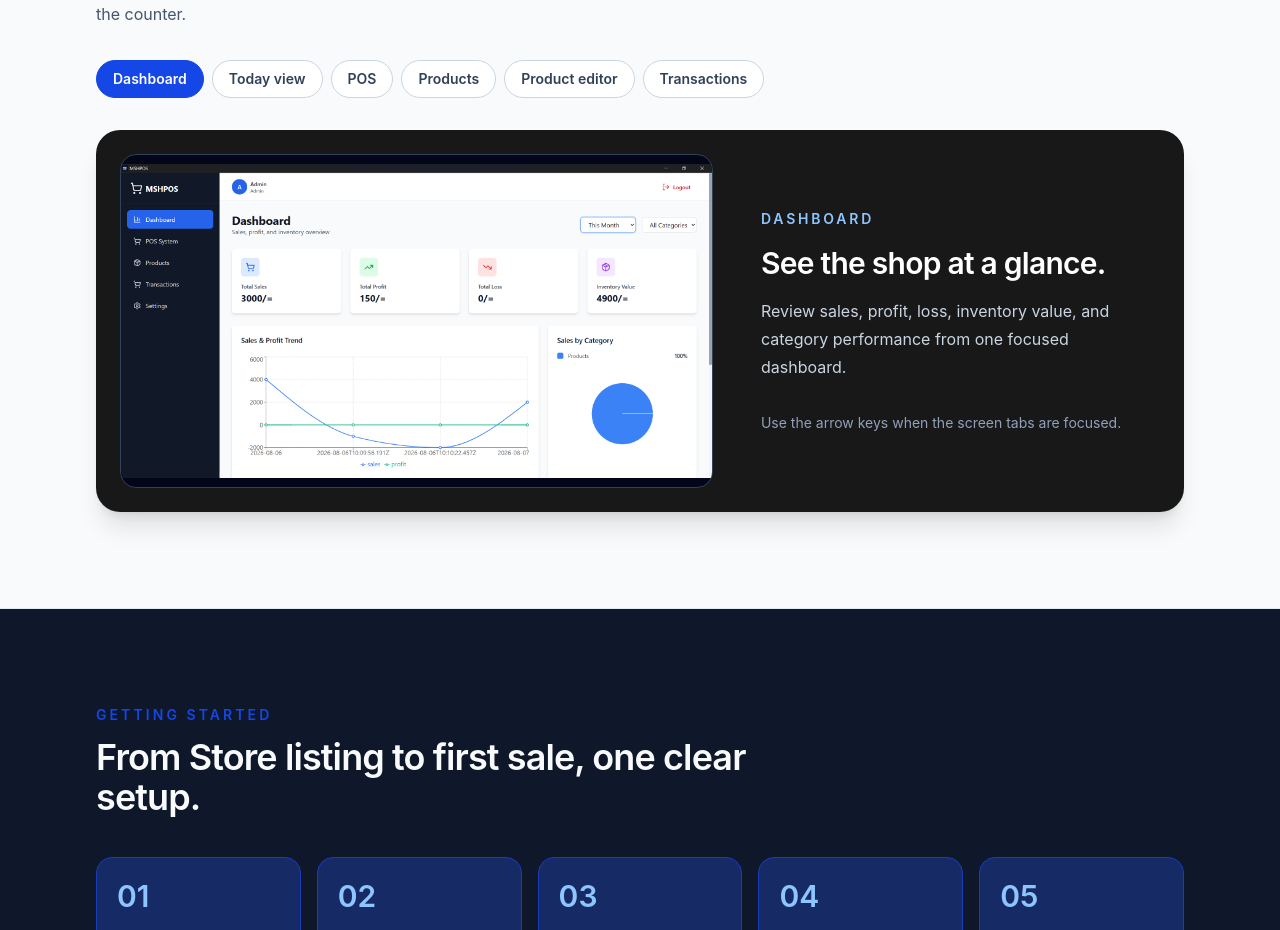
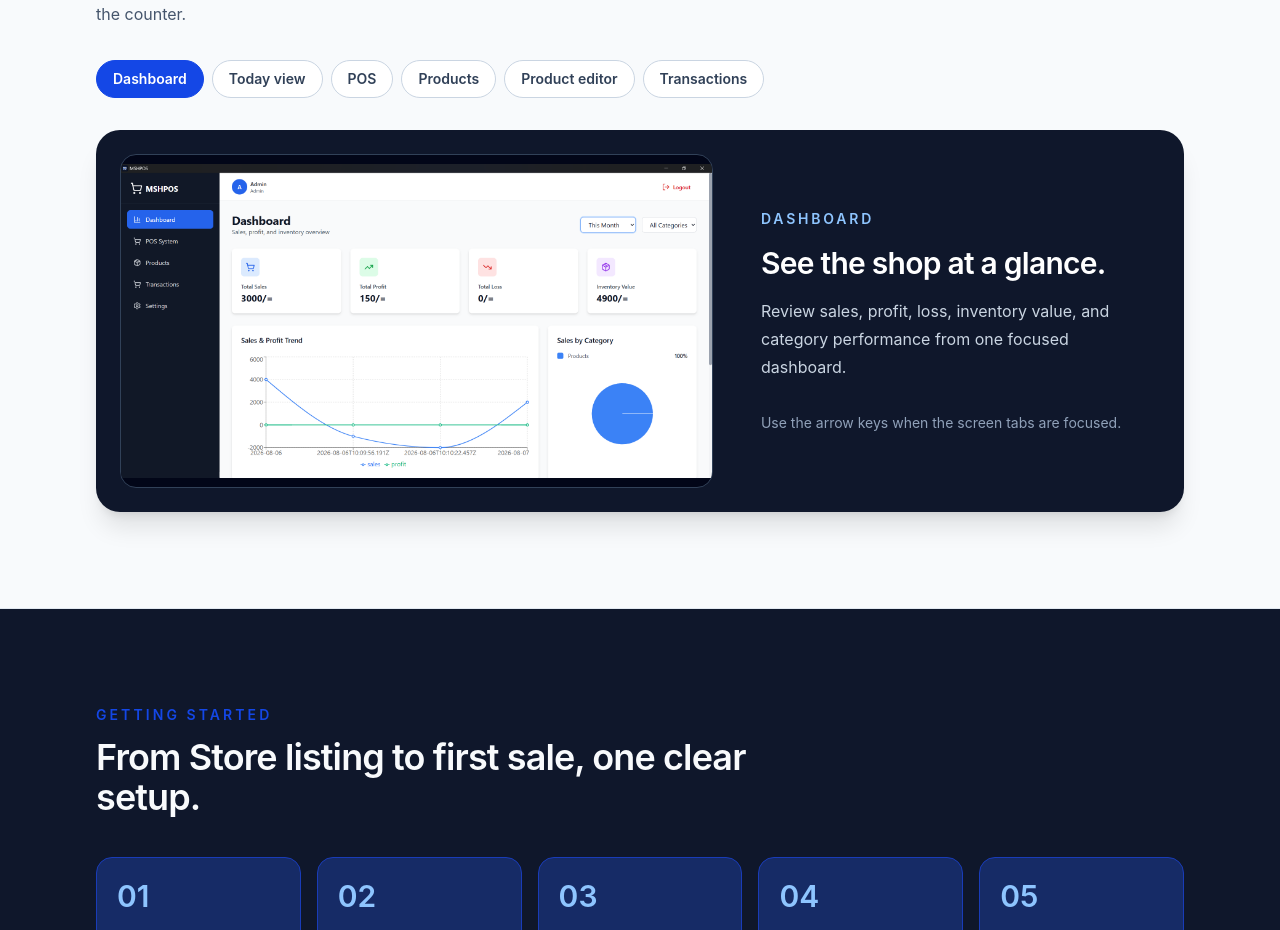
Before and after one commit to MohamedShafraz/SS, a Next.js app: page / in a window 1280 px wide. Shown: the part 3480-4410 px from the top of the page. Built offline with nearby package versions, Linux system fonts and the light colour scheme; no server answers.

Commit message:
fix(website): update ProductTour component background color for improved visibility

```diff
--- a/src/components/product-tour.tsx
+++ b/src/components/product-tour.tsx
@@ -115,7 +115,7 @@ export function ProductTour() {
           ))}
         </div>
 
-        <div className="mt-6 grid gap-8 overflow-hidden rounded-3xl bg-black/90 p-4 text-white shadow-xl lg:grid-cols-[1fr_0.7fr] lg:items-center lg:p-6" id="product-tour-panel" role="tabpanel" aria-labelledby={`product-tour-tab-${screen.id}`}>
+        <div className="mt-6 grid gap-8 overflow-hidden rounded-3xl bg-slate-900 p-4 text-white shadow-xl lg:grid-cols-[1fr_0.7fr] lg:items-center lg:p-6" id="product-tour-panel" role="tabpanel" aria-labelledby={`product-tour-tab-${screen.id}`}>
           <div className="overflow-hidden rounded-2xl border border-slate-700 bg-slate-950">
             <div className="relative aspect-video">
               <Image className="object-contain" src={screen.image} alt={`${screen.label} screen in MSHPOS`} fill sizes="(max-width: 1024px) 100vw, 65vw" priority={activeIndex === 0} />
```
